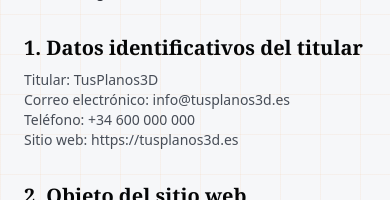
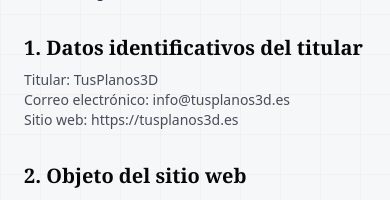
Before and after one commit to montyxace-sys/pnanos3d, a Next.js app: page /aviso-legal in a window 390 px wide. Shown: the part 226-426 px from the top of the page. Built offline with nearby package versions, Linux system fonts and the light colour scheme; no server answers.

Commit message:
legal: remove phone number from aviso legal

```diff
--- a/src/app/aviso-legal/page.tsx
+++ b/src/app/aviso-legal/page.tsx
@@ -27,8 +27,6 @@ export default function AvisoLegalPage() {
         Titular: TusPlanos3D
         <br />
         Correo electrónico: info@tusplanos3d.es
-        <br />
-        Teléfono: +34 600 000 000
         <br />
         Sitio web: https://tusplanos3d.es
       </p>
```
